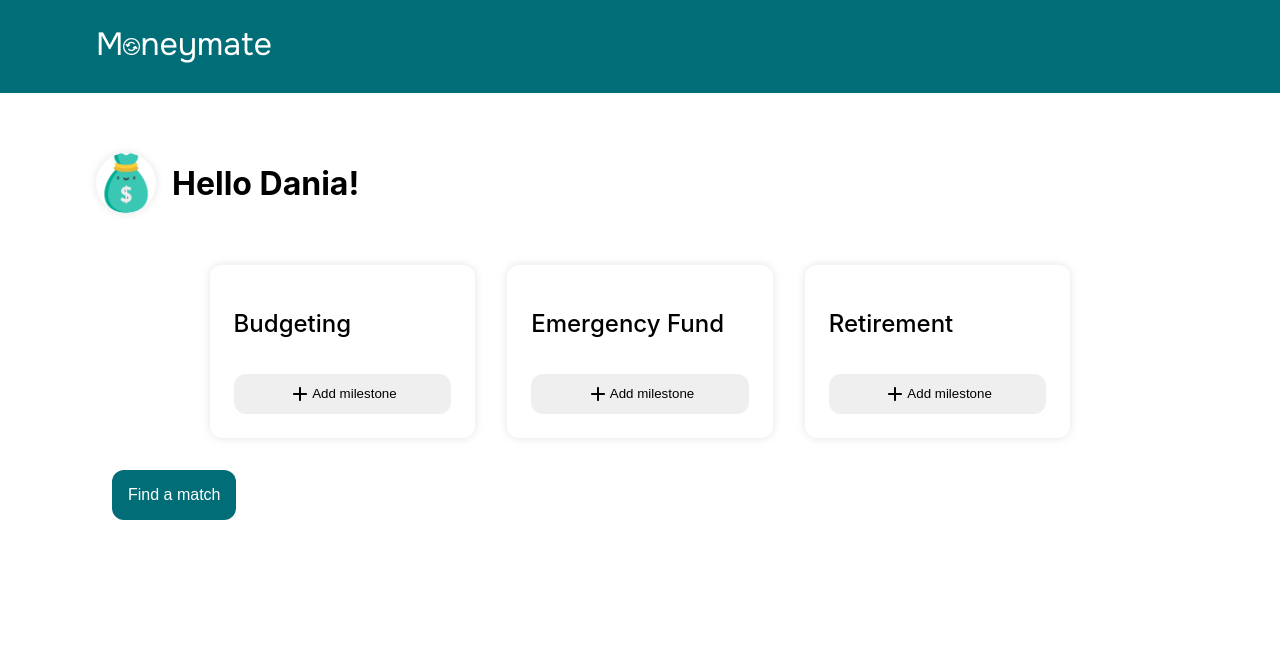
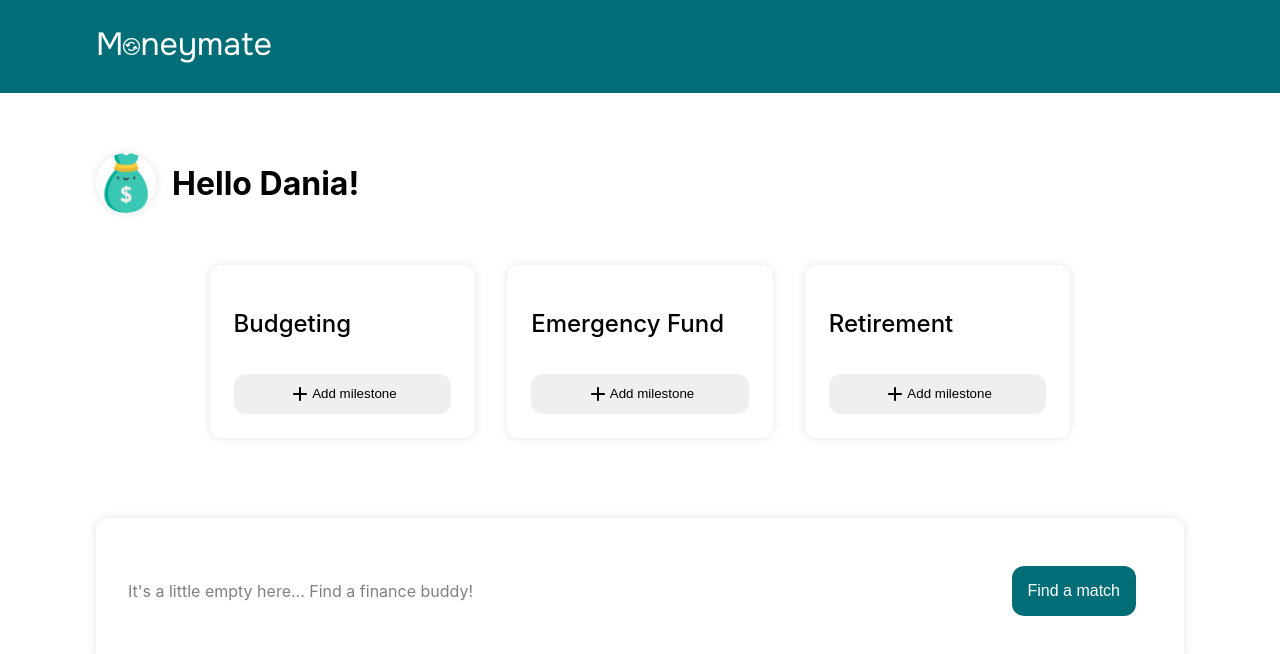
Before and after one commit to Dania-h/moneymate, a React (Vite) app in the folder frontend/: page / in a window 1280 px wide. Shown: the top 654 px of the page. Built offline with nearby package versions, Linux system fonts and the light colour scheme.

Commit message:
set up routing

```diff
--- /dev/null
+++ b/frontend/src/Find/Find.jsx
@@ -0,0 +1,7 @@
+function Find() {
+    return(
+        <p>Find moneymates</p>
+    );
+}
+
+export default Find;
--- a/frontend/src/User/User.css
+++ b/frontend/src/User/User.css
@@ -1,8 +1,3 @@
-header {
-    background-color: #006d77;
-    padding: 1.5rem 6rem;
-}
-
 .user-profile {
     padding: 1.5rem 6rem;
 }
@@ -32,3 +27,14 @@ h1 {
     justify-content: center;
     flex-wrap: wrap;
 }
+
+.match-section {
+    display: flex;
+    justify-content: space-between;
+    align-items: center;
+    box-shadow: 0px 0px 10px 0px #E4E4E4;
+    border-radius: 12px;
+    padding: 2rem;
+    margin-top: 4rem;
+    color: gray;
+}
--- a/frontend/src/User/User.jsx
+++ b/frontend/src/User/User.jsx
@@ -1,15 +1,11 @@
 import Button from "../Button/Button";
 import GoalCard from "../GoalCard/GoalCard";
 import profile from "../assets/money_1141783.png";
-import logo from "../assets/mm_logo.png";
 import "./User.css";
 
 function User() {
   return (
     <>
-      <header>
-        <img src={logo} alt="moneymate logo" />
-      </header>
       <section className="user-profile">
         <div className="hello-user">
           <img className="profile-pic" src={profile} alt="profile picture" />
@@ -17,11 +13,14 @@ function User() {
         </div>
 
         <div className="card-container">
-          <GoalCard title="Budgeting"/>
-          <GoalCard title="Emergency Fund"/>
-          <GoalCard title="Retirement"/>
+          <GoalCard title="Budgeting" />
+          <GoalCard title="Emergency Fund" />
+          <GoalCard title="Retirement" />
         </div>
-        <Button text="Find a match" />
+        <div className="match-section">
+          <p>It&apos;s a little empty here... Find a finance buddy!</p>
+          <Button text="Find a match" />
+        </div>
       </section>
     </>
   );
--- a/frontend/src/index.css
+++ b/frontend/src/index.css
@@ -10,3 +10,8 @@ body {
   margin: 0;
   box-sizing: border-box;
 }
+
+header {
+  background-color: #006d77;
+  padding: 1.5rem 6rem;
+}
--- a/frontend/src/main.jsx
+++ b/frontend/src/main.jsx
@@ -1,10 +1,26 @@
 import { StrictMode } from 'react'
 import { createRoot } from 'react-dom/client'
+import { createBrowserRouter, RouterProvider } from 'react-router-dom'
 import App from './App.jsx'
 import './index.css'
+import logo from "./assets/mm_logo.png";
+import Find from './Find/Find.jsx'
+
+const router = createBrowserRouter([
+  {
+  path: '/',
+  element: <App />
+},
+{
+  path: '/find',
+  element: <Find />
+}
+]);
 
 createRoot(document.getElementById('root')).render(
   <StrictMode>
-    <App />
+      <header>
+        <img src={logo} alt="moneymate logo" />
+      </header>    <RouterProvider router={router} />
   </StrictMode>,
 )
```
